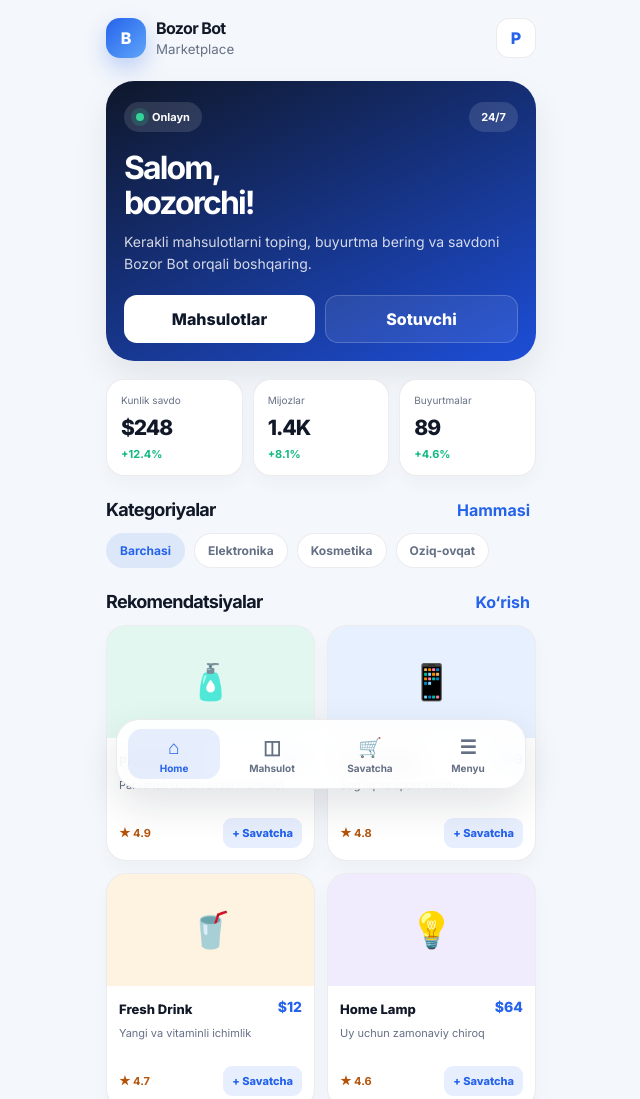
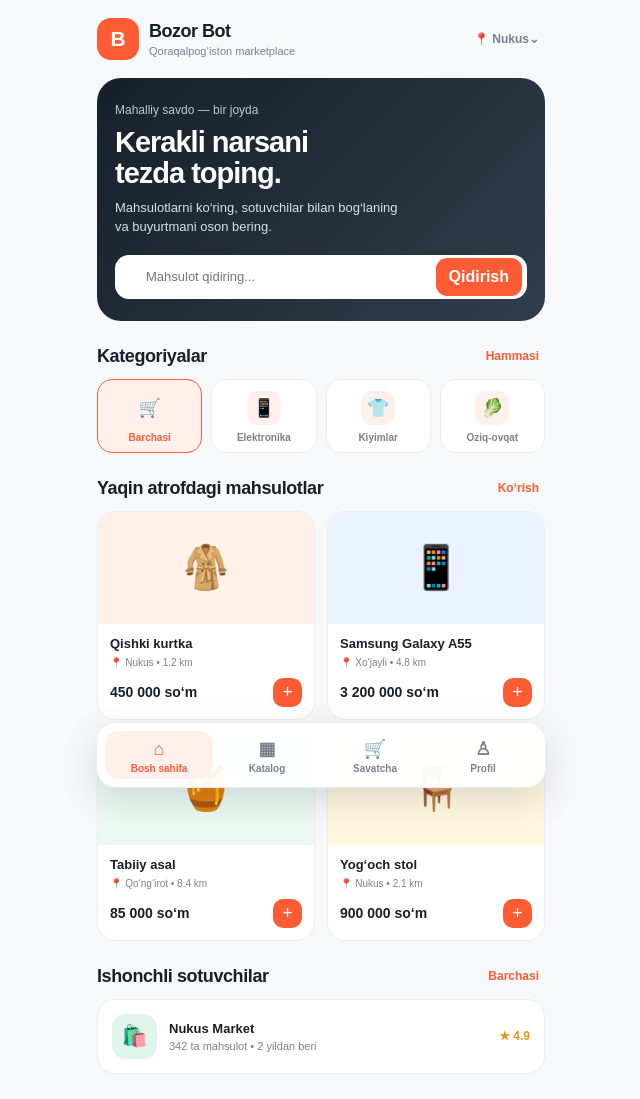
Before and after one commit to zandullaevamir-sys/Bozor-Bot-UI-dizayn, a plain HTML site: page index.html in a window 1280 px wide. Shown: the top 1099 px of the page, without its empty margins (319-959 px from the left). Drawn offline with Linux system fonts and the light colour scheme.

Commit message:
Build Bozor Bot marketplace homepage from scratch as a standalone HTML file.

```diff
--- a/index.html
+++ b/index.html
@@ -1,64 +1,138 @@
 <!DOCTYPE html>
 <html lang="uz">
 <head>
-  <meta charset="UTF-8" />
-  <meta name="viewport" content="width=device-width, initial-scale=1.0" />
-  <title>Bozor Bot — Marketplace</title>
-  <meta name="description" content="Bozor Bot marketplace" />
-  <link rel="preconnect" href="https://fonts.googleapis.com" />
-  <link rel="preconnect" href="https://fonts.gstatic.com" crossorigin />
-  <link href="https://fonts.googleapis.com/css2?family=Inter:wght@400;500;600;700;800&display=swap" rel="stylesheet" />
+  <meta charset="UTF-8">
+  <meta name="viewport" content="width=device-width, initial-scale=1.0">
+  <title>Bozor Bot — Qoraqalpog‘iston marketplace</title>
+  <meta name="description" content="Qoraqalpog‘iston uchun mahalliy marketplace">
   <style>
-    :root{--bg:#f4f7fb;--card:#fff;--text:#111827;--muted:#667085;--line:rgba(15,23,42,.08);--blue:#2563eb;--blue-soft:rgba(37,99,235,.11);--green:#10b981;--shadow:0 16px 34px rgba(15,23,42,.08)}
-    *{box-sizing:border-box}html,body{margin:0;min-height:100%;font-family:Inter,sans-serif;background:var(--bg);color:var(--text)}
-    body{display:flex;justify-content:center;padding:18px 14px 100px}.app{width:min(100%,430px)}
-    button{font:inherit;cursor:pointer}.top{display:flex;align-items:center;justify-content:space-between;margin-bottom:16px}.brand{display:flex;align-items:center;gap:10px}.logo{width:40px;height:40px;border-radius:14px;display:grid;place-items:center;background:linear-gradient(135deg,#2563eb,#60a5fa);color:#fff;font-weight:800;box-shadow:0 10px 22px #2563eb44}.brand b{display:block;letter-spacing:-.04em}.brand small{color:var(--muted)}
-    .profile{border:1px solid var(--line);background:var(--card);border-radius:13px;width:40px;height:40px;font-weight:800;color:var(--blue)}
-    .hero{padding:21px 18px 18px;border-radius:28px;color:#fff;background:linear-gradient(155deg,#0f172a,#1d4ed8);box-shadow:var(--shadow)}.hero-line{display:flex;justify-content:space-between;align-items:center;margin-bottom:18px}.pill{display:inline-flex;align-items:center;gap:8px;border-radius:999px;padding:8px 12px;background:#ffffff1f;font-size:11px;font-weight:700}.dot{width:8px;height:8px;background:#34d399;border-radius:50%;box-shadow:0 0 0 5px #34d3992b}.hero h1{font-size:32px;line-height:1.1;letter-spacing:-.06em;margin:0}.hero p{color:#ffffffd1;font-size:14px;line-height:1.55;margin:11px 0 0}.actions{display:flex;gap:10px;margin-top:20px}.actions button{flex:1;border:0;border-radius:13px;padding:13px;font-weight:800}.primary{background:#fff;color:#0f172a}.ghost{background:#ffffff14;color:#fff;border:1px solid #ffffff32!important}
-    .stats{display:grid;grid-template-columns:repeat(3,1fr);gap:10px;margin-top:18px}.card{background:var(--card);border:1px solid var(--line);border-radius:18px;padding:14px;box-shadow:0 8px 18px #0f172a08}.label{font-size:10px;color:var(--muted);margin-bottom:9px}.value{font-size:21px;font-weight:800;letter-spacing:-.05em}.up{font-size:11px;color:var(--green);font-weight:700;margin-top:7px}
-    section{margin-top:23px}.section-head{display:flex;justify-content:space-between;align-items:center;margin-bottom:12px}.section-head h2{font-size:18px;letter-spacing:-.04em;margin:0}.section-head button{border:0;background:transparent;color:var(--blue);font-weight:700}.chips{display:flex;gap:9px;overflow:auto;scrollbar-width:none}.chips::-webkit-scrollbar{display:none}.chip{white-space:nowrap;border:1px solid var(--line);background:var(--card);color:var(--muted);border-radius:999px;padding:9px 13px;font-size:12px;font-weight:700}.chip.active{background:var(--blue-soft);color:var(--blue);border-color:transparent}
-    .products{display:grid;grid-template-columns:repeat(2,1fr);gap:12px}.product{overflow:hidden;background:var(--card);border:1px solid var(--line);border-radius:20px;box-shadow:0 9px 18px #0f172a08}.visual{height:112px;display:grid;place-items:center;font-size:35px}.green{background:#10b9811f}.blue{background:#3b82f61f}.yellow{background:#f59e0b1f}.purple{background:#8b5cf61f}.product-body{padding:12px}.product-title{font-size:13px;font-weight:800}.product-price{color:var(--blue);font-size:14px;font-weight:800;float:right}.product p{color:var(--muted);font-size:11px;line-height:1.45;min-height:32px;margin:8px 0}.product-foot{display:flex;align-items:center;justify-content:space-between}.rating{color:#b45309;font-size:11px;font-weight:700}.add{border:0;border-radius:9px;padding:8px 9px;background:var(--blue-soft);color:var(--blue);font-size:11px;font-weight:800}
-    .orders{display:grid;gap:10px}.order{display:flex;align-items:center;justify-content:space-between;gap:10px;background:var(--card);border:1px solid var(--line);border-radius:17px;padding:12px}.order-left{display:flex;align-items:center;gap:10px}.order-icon{width:40px;height:40px;border-radius:12px;background:#f8fafc;display:grid;place-items:center;font-size:19px}.order strong{display:block;font-size:13px}.order small{color:var(--muted);font-size:10px}.status{border-radius:999px;padding:7px 9px;font-size:10px;font-weight:700;white-space:nowrap}.done{color:var(--green);background:#10b9811f}.process{color:var(--blue);background:var(--blue-soft)}.wait{color:#b45309;background:#f59e0b24}
-    .nav{position:fixed;bottom:11px;left:50%;transform:translateX(-50%);width:min(calc(100vw - 20px),410px);display:grid;grid-template-columns:repeat(4,1fr);gap:6px;padding:9px 11px;border:1px solid var(--line);border-radius:23px;background:#ffffffe8;backdrop-filter:blur(12px);box-shadow:0 16px 40px #0f172a1f}.nav button{border:0;background:transparent;color:var(--muted);border-radius:14px;padding:7px 3px 5px;font-size:10px;font-weight:700}.nav button span{display:block;font-size:19px;margin-bottom:3px}.nav button.active{background:var(--blue-soft);color:var(--blue)}.toast{position:fixed;left:50%;bottom:88px;transform:translateX(-50%) translateY(15px);opacity:0;background:#111827;color:#fff;border-radius:12px;padding:11px 15px;font-size:12px;transition:.25s;pointer-events:none}.toast.show{opacity:1;transform:translateX(-50%) translateY(0)}
-    @media(max-width:360px){.hero h1{font-size:28px}.stats{grid-template-columns:repeat(2,1fr)}.products{grid-template-columns:1fr}}
+    :root {
+      --bg: #f7f8fa;
+      --surface: #ffffff;
+      --text: #17202a;
+      --muted: #78838f;
+      --line: #e9edf1;
+      --primary: #ff5c35;
+      --primary-dark: #e34620;
+      --soft: #fff0eb;
+      --green: #18a673;
+      --radius: 18px;
+    }
+
+    * { box-sizing: border-box; }
+    body { margin: 0; background: var(--bg); color: var(--text); font-family: Arial, sans-serif; }
+    button, input, select { font: inherit; }
+    button { cursor: pointer; }
+    .app { width: min(100%, 480px); min-height: 100vh; margin: auto; padding: 18px 16px 95px; }
+
+    .topbar { display: flex; align-items: center; justify-content: space-between; gap: 12px; margin-bottom: 18px; }
+    .brand { display: flex; align-items: center; gap: 10px; }
+    .logo { width: 42px; height: 42px; display: grid; place-items: center; border-radius: 14px; color: #fff; background: var(--primary); font-size: 21px; font-weight: 800; }
+    .brand-title { font-size: 18px; font-weight: 800; letter-spacing: -0.5px; }
+    .brand-subtitle { margin-top: 3px; color: var(--muted); font-size: 11px; }
+    .location { border: 0; background: transparent; color: var(--muted); font-size: 12px; font-weight: 700; }
+
+    .welcome { padding: 22px 18px; border-radius: 24px; color: #fff; background: linear-gradient(135deg, #17202a, #303d4b); }
+    .welcome small { color: #bec8d1; font-size: 12px; }
+    .welcome h1 { margin: 9px 0 8px; font-size: 29px; line-height: 1.08; letter-spacing: -1px; }
+    .welcome p { max-width: 290px; margin: 0; color: #d9e0e6; font-size: 13px; line-height: 1.5; }
+    .search { display: flex; align-items: center; gap: 8px; margin-top: 18px; padding: 3px 5px 3px 14px; border-radius: 14px; background: #fff; }
+    .search input { width: 100%; padding: 11px 0; border: 0; outline: 0; color: var(--text); font-size: 13px; }
+    .search button { padding: 10px 13px; border: 0; border-radius: 11px; color: #fff; background: var(--primary); font-weight: 800; }
+
+    .section { margin-top: 25px; }
+    .section-head { display: flex; align-items: center; justify-content: space-between; margin-bottom: 12px; }
+    .section-head h2 { margin: 0; font-size: 18px; letter-spacing: -0.4px; }
+    .section-head button { border: 0; background: transparent; color: var(--primary); font-size: 12px; font-weight: 700; }
+
+    .categories { display: grid; grid-template-columns: repeat(4, 1fr); gap: 9px; }
+    .category { padding: 11px 4px 9px; border: 1px solid var(--line); border-radius: 15px; background: var(--surface); color: var(--muted); font-size: 10px; font-weight: 700; text-align: center; }
+    .category-icon { width: 34px; height: 34px; display: grid; place-items: center; margin: 0 auto 7px; border-radius: 11px; background: var(--soft); font-size: 18px; }
+    .category.active { border-color: var(--primary); color: var(--primary); background: var(--soft); }
+
+    .products { display: grid; grid-template-columns: repeat(2, 1fr); gap: 12px; }
+    .product { overflow: hidden; border: 1px solid var(--line); border-radius: var(--radius); background: var(--surface); }
+    .product-image { height: 112px; display: grid; place-items: center; background: #eef3f7; font-size: 43px; }
+    .product-image.orange { background: #fff0e8; }
+    .product-image.blue { background: #eaf3ff; }
+    .product-image.green { background: #eaf9f2; }
+    .product-image.yellow { background: #fff8df; }
+    .product-body { padding: 12px; }
+    .product-name { margin-bottom: 6px; font-size: 13px; font-weight: 800; }
+    .product-place { margin-bottom: 10px; color: var(--muted); font-size: 10px; }
+    .product-bottom { display: flex; align-items: center; justify-content: space-between; gap: 6px; }
+    .price { color: var(--text); font-size: 14px; font-weight: 800; }
+    .add { width: 29px; height: 29px; border: 0; border-radius: 10px; color: #fff; background: var(--primary); font-size: 18px; line-height: 1; }
+
+    .seller-card { display: flex; align-items: center; gap: 12px; padding: 14px; border: 1px solid var(--line); border-radius: var(--radius); background: var(--surface); }
+    .seller-avatar { width: 45px; height: 45px; display: grid; place-items: center; border-radius: 14px; background: #dff5eb; font-size: 21px; }
+    .seller-name { margin-bottom: 4px; font-size: 13px; font-weight: 800; }
+    .seller-info { color: var(--muted); font-size: 11px; }
+    .seller-rating { margin-left: auto; color: #e09a17; font-size: 12px; font-weight: 800; }
+
+    .bottom-nav { position: fixed; z-index: 5; bottom: 12px; left: 50%; display: grid; grid-template-columns: repeat(4, 1fr); width: min(calc(100% - 24px), 450px); padding: 8px; transform: translateX(-50%); border: 1px solid var(--line); border-radius: 20px; background: rgba(255,255,255,.94); box-shadow: 0 12px 35px rgba(23,32,42,.14); }
+    .nav-item { padding: 7px 3px 5px; border: 0; border-radius: 13px; color: var(--muted); background: transparent; font-size: 10px; font-weight: 700; text-align: center; }
+    .nav-item span { display: block; margin-bottom: 3px; font-size: 18px; }
+    .nav-item.active { color: var(--primary); background: var(--soft); }
+    .toast { position: fixed; z-index: 10; bottom: 87px; left: 50%; display: none; padding: 11px 15px; transform: translateX(-50%); border-radius: 12px; color: #fff; background: #17202a; font-size: 12px; white-space: nowrap; }
+    .toast.show { display: block; }
+
+    @media (max-width: 350px) { .categories { grid-template-columns: repeat(2, 1fr); } .products { grid-template-columns: 1fr; } }
   </style>
 </head>
 <body>
   <main class="app">
-    <header class="top">
-      <div class="brand"><div class="logo">B</div><div><b>Bozor Bot</b><small>Marketplace</small></div></div>
-      <button class="profile" onclick="showToast('Profil keyinroq qo‘shiladi')">P</button>
+    <header class="topbar">
+      <div class="brand">
+        <div class="logo">B</div>
+        <div><div class="brand-title">Bozor Bot</div><div class="brand-subtitle">Qoraqalpog‘iston marketplace</div></div>
+      </div>
+      <button class="location" onclick="notify('Hudud: Nukus')">📍 Nukus⌄</button>
     </header>
 
-    <section class="hero">
-      <div class="hero-line"><span class="pill"><i class="dot"></i> Onlayn</span><span class="pill">24/7</span></div>
-      <h1>Salom,<br>bozorchi!</h1>
-      <p>Kerakli mahsulotlarni toping, buyurtma bering va savdoni Bozor Bot orqali boshqaring.</p>
-      <div class="actions"><button class="primary" onclick="showToast('Mahsulotlar bo‘limi tez orada')">Mahsulotlar</button><button class="ghost" onclick="showToast('Sotuvchi paneli tez orada')">Sotuvchi</button></div>
+    <section class="welcome">
+      <small>Mahalliy savdo — bir joyda</small>
+      <h1>Kerakli narsani<br>tezda toping.</h1>
+      <p>Mahsulotlarni ko‘ring, sotuvchilar bilan bog‘laning va buyurtmani oson bering.</p>
+      <div class="search"><span>⌕</span><input id="searchInput" type="search" placeholder="Mahsulot qidiring..."><button onclick="searchProducts()">Qidirish</button></div>
     </section>
 
-    <div class="stats"><div class="card"><div class="label">Kunlik savdo</div><div class="value">$248</div><div class="up">+12.4%</div></div><div class="card"><div class="label">Mijozlar</div><div class="value">1.4K</div><div class="up">+8.1%</div></div><div class="card"><div class="label">Buyurtmalar</div><div class="value">89</div><div class="up">+4.6%</div></div></div>
+    <section class="section">
+      <div class="section-head"><h2>Kategoriyalar</h2><button onclick="notify('Barcha kategoriyalar tez orada')">Hammasi</button></div>
+      <div class="categories">
+        <button class="category active" onclick="chooseCategory(this)"><div class="category-icon">🛒</div>Barchasi</button>
+        <button class="category" onclick="chooseCategory(this)"><div class="category-icon">📱</div>Elektronika</button>
+        <button class="category" onclick="chooseCategory(this)"><div class="category-icon">👕</div>Kiyimlar</button>
+        <button class="category" onclick="chooseCategory(this)"><div class="category-icon">🥬</div>Oziq-ovqat</button>
+      </div>
+    </section>
 
-    <section><div class="section-head"><h2>Kategoriyalar</h2><button onclick="showToast('Barcha kategoriyalar')">Hammasi</button></div><div class="chips"><button class="chip active" onclick="selectCategory(this)">Barchasi</button><button class="chip" onclick="selectCategory(this)">Elektronika</button><button class="chip" onclick="selectCategory(this)">Kosmetika</button><button class="chip" onclick="selectCategory(this)">Oziq-ovqat</button></div></section>
+    <section class="section">
+      <div class="section-head"><h2>Yaqin atrofdagi mahsulotlar</h2><button onclick="notify('Barcha mahsulotlar tez orada')">Ko‘rish</button></div>
+      <div class="products" id="products">
+        <article class="product"><div class="product-image orange">🧥</div><div class="product-body"><div class="product-name">Qishki kurtka</div><div class="product-place">📍 Nukus • 1.2 km</div><div class="product-bottom"><span class="price">450 000 so‘m</span><button class="add" onclick="addProduct('Qishki kurtka')">+</button></div></div></article>
+        <article class="product"><div class="product-image blue">📱</div><div class="product-body"><div class="product-name">Samsung Galaxy A55</div><div class="product-place">📍 Xo‘jayli • 4.8 km</div><div class="product-bottom"><span class="price">3 200 000 so‘m</span><button class="add" onclick="addProduct('Samsung Galaxy A55')">+</button></div></div></article>
+        <article class="product"><div class="product-image green">🍯</div><div class="product-body"><div class="product-name">Tabiiy asal</div><div class="product-place">📍 Qo‘ng‘irot • 8.4 km</div><div class="product-bottom"><span class="price">85 000 so‘m</span><button class="add" onclick="addProduct('Tabiiy asal')">+</button></div></div></article>
+        <article class="product"><div class="product-image yellow">🪑</div><div class="product-body"><div class="product-name">Yog‘och stol</div><div class="product-place">📍 Nukus • 2.1 km</div><div class="product-bottom"><span class="price">900 000 so‘m</span><button class="add" onclick="addProduct('Yog‘och stol')">+</button></div></div></article>
+      </div>
+    </section>
 
-    <section><div class="section-head"><h2>Rekomendatsiyalar</h2><button onclick="showToast('Ko‘proq mahsulotlar')">Ko‘rish</button></div><div class="products">
-      <article class="product"><div class="visual green">🧴</div><div class="product-body"><span class="product-title">Premium oil</span><span class="product-price">$28</span><p>Parvarish uchun sifatli mahsulot</p><div class="product-foot"><span class="rating">★ 4.9</span><button class="add" onclick="addCart('Premium oil')">+ Savatcha</button></div></div></article>
-      <article class="product"><div class="visual blue">📱</div><div class="product-body"><span class="product-title">Smart Watch</span><span class="product-price">$99</span><p>Sog‘liq va sport kuzatuvi</p><div class="product-foot"><span class="rating">★ 4.8</span><button class="add" onclick="addCart('Smart Watch')">+ Savatcha</button></div></div></article>
-      <article class="product"><div class="visual yellow">🥤</div><div class="product-body"><span class="product-title">Fresh Drink</span><span class="product-price">$12</span><p>Yangi va vitaminli ichimlik</p><div class="product-foot"><span class="rating">★ 4.7</span><button class="add" onclick="addCart('Fresh Drink')">+ Savatcha</button></div></div></article>
-      <article class="product"><div class="visual purple">💡</div><div class="product-body"><span class="product-title">Home Lamp</span><span class="product-price">$64</span><p>Uy uchun zamonaviy chiroq</p><div class="product-foot"><span class="rating">★ 4.6</span><button class="add" onclick="addCart('Home Lamp')">+ Savatcha</button></div></div></article>
-    </div></section>
-
-    <section><div class="section-head"><h2>So‘nggi buyurtmalar</h2><button onclick="showToast('Buyurtmalar sahifasi')">Batafsil</button></div><div class="orders"><div class="order"><div class="order-left"><div class="order-icon">🧴</div><div><strong>Premium oil</strong><small>#1042 • 2 soat oldin</small></div></div><span class="status done">Yakunlandi</span></div><div class="order"><div class="order-left"><div class="order-icon">📱</div><div><strong>Smart Watch</strong><small>#1048 • 4 soat oldin</small></div></div><span class="status process">Jarayonda</span></div><div class="order"><div class="order-left"><div class="order-icon">🥤</div><div><strong>Fresh Drink</strong><small>#1051 • 1 kun oldin</small></div></div><span class="status wait">Kutilmoqda</span></div></div></section>
+    <section class="section">
+      <div class="section-head"><h2>Ishonchli sotuvchilar</h2><button onclick="notify('Sotuvchilar bo‘limi tez orada')">Barchasi</button></div>
+      <div class="seller-card"><div class="seller-avatar">🛍️</div><div><div class="seller-name">Nukus Market</div><div class="seller-info">342 ta mahsulot • 2 yildan beri</div></div><div class="seller-rating">★ 4.9</div></div>
+    </section>
   </main>
 
-  <nav class="nav"><button class="active" onclick="nav(this,'Bosh sahifa')"><span>⌂</span>Home</button><button onclick="nav(this,'Mahsulotlar')"><span>◫</span>Mahsulot</button><button onclick="nav(this,'Savatcha')"><span>🛒</span>Savatcha <b id="count"></b></button><button onclick="nav(this,'Menyu')"><span>☰</span>Menyu</button></nav><div id="toast" class="toast"></div>
+  <nav class="bottom-nav"><button class="nav-item active" onclick="navigate(this,'Bosh sahifa')"><span>⌂</span>Bosh sahifa</button><button class="nav-item" onclick="navigate(this,'Katalog')"><span>▦</span>Katalog</button><button class="nav-item" onclick="navigate(this,'Savatcha')"><span>🛒</span>Savatcha <b id="cartCount"></b></button><button class="nav-item" onclick="navigate(this,'Profil')"><span>♙</span>Profil</button></nav>
+  <div id="toast" class="toast"></div>
   <script>
-    let cart=0,timer;
-    function showToast(text){const el=document.getElementById('toast');el.textContent=text;el.classList.add('show');clearTimeout(timer);timer=setTimeout(()=>el.classList.remove('show'),1800)}
-    function addCart(name){cart++;document.getElementById('count').textContent=cart;showToast(name+' savatchaga qo‘shildi')}
-    function nav(button,name){document.querySelectorAll('.nav button').forEach(x=>x.classList.remove('active'));button.classList.add('active');showToast(name)}
-    function selectCategory(button){document.querySelectorAll('.chip').forEach(x=>x.classList.remove('active'));button.classList.add('active');showToast(button.textContent+' kategoriyasi tanlandi')}
-    const tg=window.Telegram?.WebApp;if(tg){tg.ready();tg.expand();const user=tg.initDataUnsafe?.user;if(user?.first_name)document.querySelector('.hero h1').innerHTML='Salom,<br>'+user.first_name+'!'}
+    let cart = 0;
+    let toastTimer;
+    function notify(message) { const toast = document.getElementById('toast'); toast.textContent = message; toast.classList.add('show'); clearTimeout(toastTimer); toastTimer = setTimeout(() => toast.classList.remove('show'), 1800); }
+    function addProduct(name) { cart++; document.getElementById('cartCount').textContent = cart; notify(name + ' savatchaga qo‘shildi'); }
+    function navigate(button, title) { document.querySelectorAll('.nav-item').forEach(item => item.classList.remove('active')); button.classList.add('active'); notify(title + ' bo‘limi'); }
+    function chooseCategory(button) { document.querySelectorAll('.category').forEach(item => item.classList.remove('active')); button.classList.add('active'); notify(button.textContent.trim() + ' tanlandi'); }
+    function searchProducts() { const value = document.getElementById('searchInput').value.trim(); notify(value ? '“' + value + '” qidirilmoqda' : 'Mahsulot nomini kiriting'); }
   </script>
 </body>
 </html>
```
